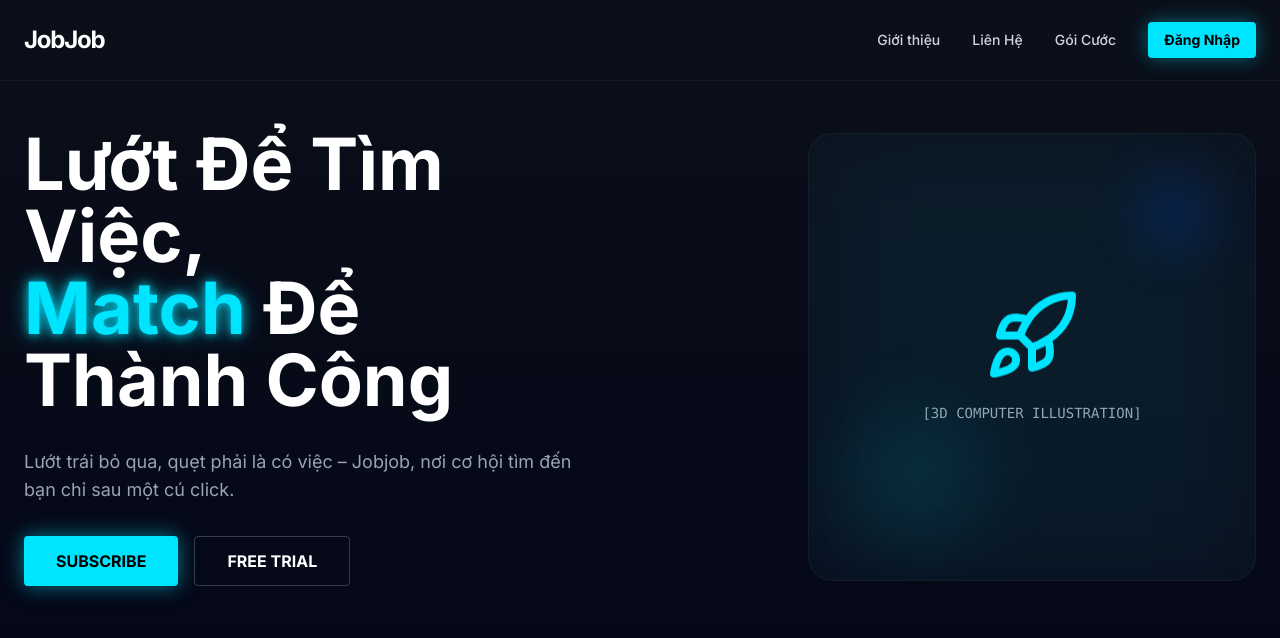
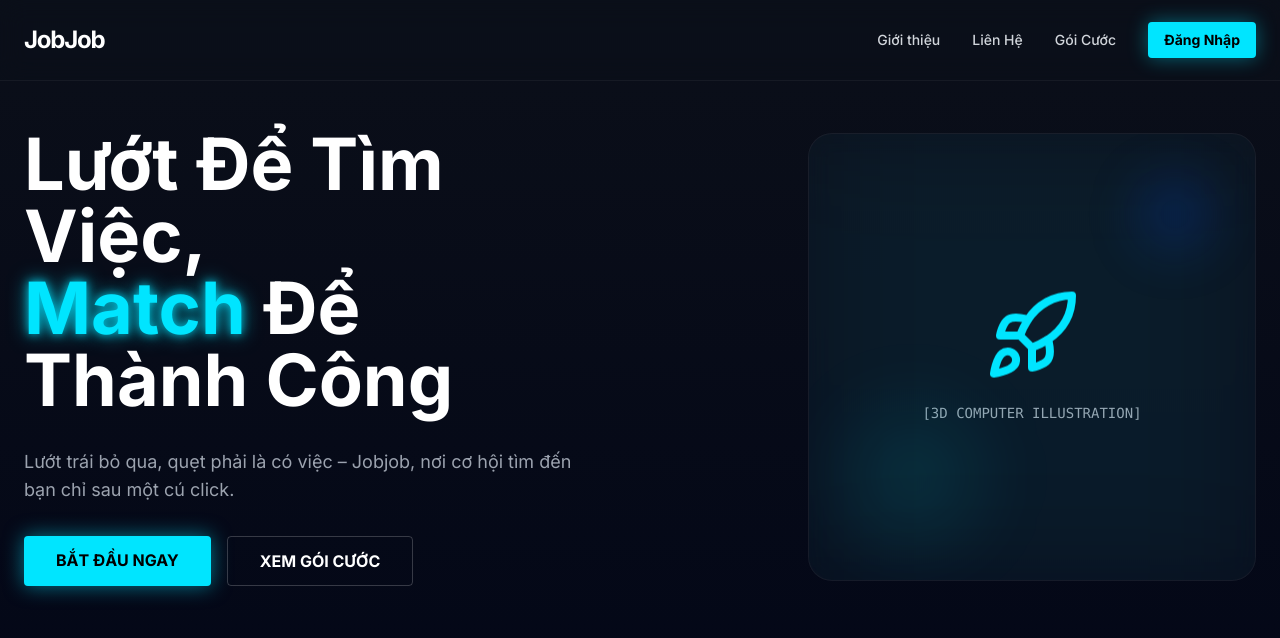
Before and after one commit to cryborg1211/JobJob, a React (Vite) app in the folder client/: page / in a window 1280 px wide. Shown: the top 638 px of the page. Built offline with nearby package versions, Linux system fonts and the light colour scheme.

Commit message:
fix: navigation flow - link CTAs to signup page

```diff
--- a/client/src/pages/CandidatePricingPage.jsx
+++ b/client/src/pages/CandidatePricingPage.jsx
@@ -26,8 +26,8 @@ const CandidatePricingPage = () => {
                             </li>
                         </ul>
 
-                        <Link to="/login" className="bg-black text-white py-5 rounded-full font-bold text-center hover:bg-gray-800 transition-colors uppercase tracking-widest text-lg">
-                            SUBSCRIBE
+                        <Link to="/signup?role=candidate" className="bg-black text-white py-5 rounded-full font-bold text-center hover:bg-gray-800 transition-colors uppercase tracking-widest text-lg">
+                            ĐĂNG KÝ NGAY
                         </Link>
                     </div>
 
@@ -49,8 +49,8 @@ const CandidatePricingPage = () => {
                             </li>
                         </ul>
 
-                        <Link to="/login" className="bg-black text-white py-5 rounded-full font-bold text-center hover:bg-gray-900 transition-colors uppercase tracking-widest text-lg">
-                            SUBSCRIBE
+                        <Link to="/signup?role=candidate" className="bg-black text-white py-5 rounded-full font-bold text-center hover:bg-gray-900 transition-colors uppercase tracking-widest text-lg">
+                            ĐĂNG KÝ NGAY
                         </Link>
                     </div>
 
--- a/client/src/pages/EmployerPricingPage.jsx
+++ b/client/src/pages/EmployerPricingPage.jsx
@@ -23,8 +23,8 @@ const PricingCard = ({ title, price, features, recommended = false }) => (
             ))}
         </ul>
 
-        <Link to="/login" className="bg-black text-white py-4 rounded-full font-bold text-center hover:bg-gray-800 transition-colors uppercase text-sm tracking-widest">
-            SUBSCRIBE
+        <Link to="/signup?role=employer" className="bg-black text-white py-4 rounded-full font-bold text-center hover:bg-gray-800 transition-colors uppercase text-sm tracking-widest">
+            ĐĂNG KÝ NGAY
         </Link>
     </div>
 );
@@ -75,8 +75,8 @@ const EmployerPricingPage = () => {
                                 </li>
                             </ul>
 
-                            <Link to="/login" className="bg-black text-white py-4 rounded-full font-bold text-center hover:bg-gray-900 transition-colors uppercase text-sm tracking-widest">
-                                SUBSCRIBE
+                            <Link to="/signup?role=employer" className="bg-black text-white py-4 rounded-full font-bold text-center hover:bg-gray-900 transition-colors uppercase text-sm tracking-widest">
+                                ĐĂNG KÝ NGAY
                             </Link>
                         </div>
                     </div>
--- a/client/src/pages/LandingPage.jsx
+++ b/client/src/pages/LandingPage.jsx
@@ -1,4 +1,5 @@
 import React from 'react';
+import { Link } from 'react-router-dom';
 import Navbar from '../components/Navbar';
 import { Rocket, FileText, Bell, Check, ArrowRight } from 'lucide-react';
 
@@ -18,12 +19,12 @@ const LandingPage = () => {
                         Lướt trái bỏ qua, quẹt phải là có việc – Jobjob, nơi cơ hội tìm đến bạn chỉ sau một cú click.
                     </p>
                     <div className="flex flex-wrap gap-4">
-                        <button className="bg-primary text-black font-bold px-8 py-3 rounded hover:bg-primary/90 transition-transform active:scale-95 shadow-glow">
-                            SUBSCRIBE
-                        </button>
-                        <button className="border border-white/20 text-text-main font-bold px-8 py-3 rounded hover:bg-white/5 transition-colors">
-                            FREE TRIAL
-                        </button>
+                        <Link to="/signup" className="bg-primary text-black font-bold px-8 py-3 rounded hover:bg-primary/90 transition-transform active:scale-95 shadow-glow">
+                            BẮT ĐẦU NGAY
+                        </Link>
+                        <Link to="/selection" className="border border-white/20 text-text-main font-bold px-8 py-3 rounded hover:bg-white/5 transition-colors">
+                            XEM GÓI CƯỚC
+                        </Link>
                     </div>
                 </div>
 
```
